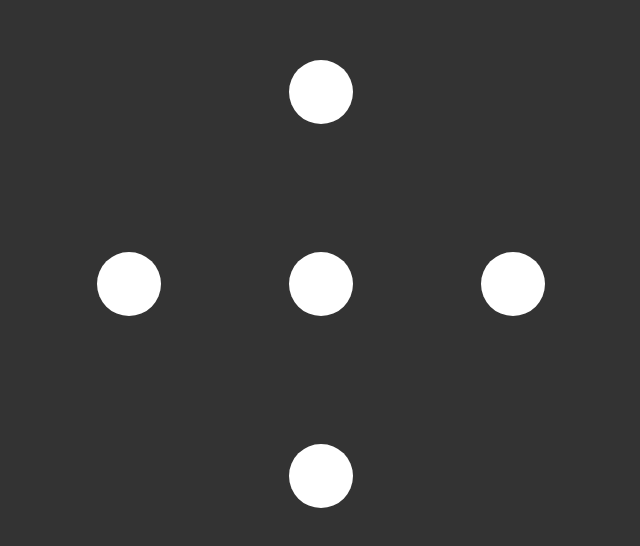
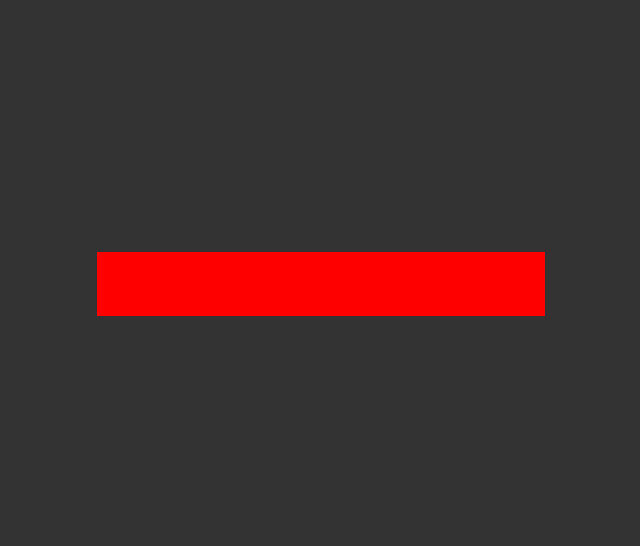
Before and after one commit to PolyDevil/loader, a plain HTML site: page index.html in a window 1280 px wide. Shown: the part 116-662 px from the top of the page, without its empty margins (319-959 px from the left). Drawn offline with Linux system fonts and the light colour scheme.

Commit message:
create a `grid-line`

```diff
--- a/styles.css
+++ b/styles.css
@@ -46,29 +46,30 @@ ul {
 
   & li {
     display: flex;
-    border-radius: 50%;
-    background: #fff;
-    block-size: 4em;
-    inline-size: 4em;
+    background: red;
   }
 
   & li:nth-of-type(1) {
-    grid-area: 4 / 1 / 5 / 2;
+    grid-area: 4 / 1 / 5 / -1;
   }
 
   & li:nth-of-type(2) {
     grid-area: 4 / 4 / 5 / 5;
+    opacity: 0;
   }
 
   & li:nth-of-type(3) {
     grid-area: 4 / -2 / 5 / -1;
+    opacity: 0;
   }
 
   & li:nth-of-type(4) {
     grid-area: 1 / 4 / 2 / 5;
+    opacity: 0;
   }
 
   & li:nth-of-type(5) {
     grid-area: -2 / 4 / -1 / 5;
+    opacity: 0;
   }
 }
```
